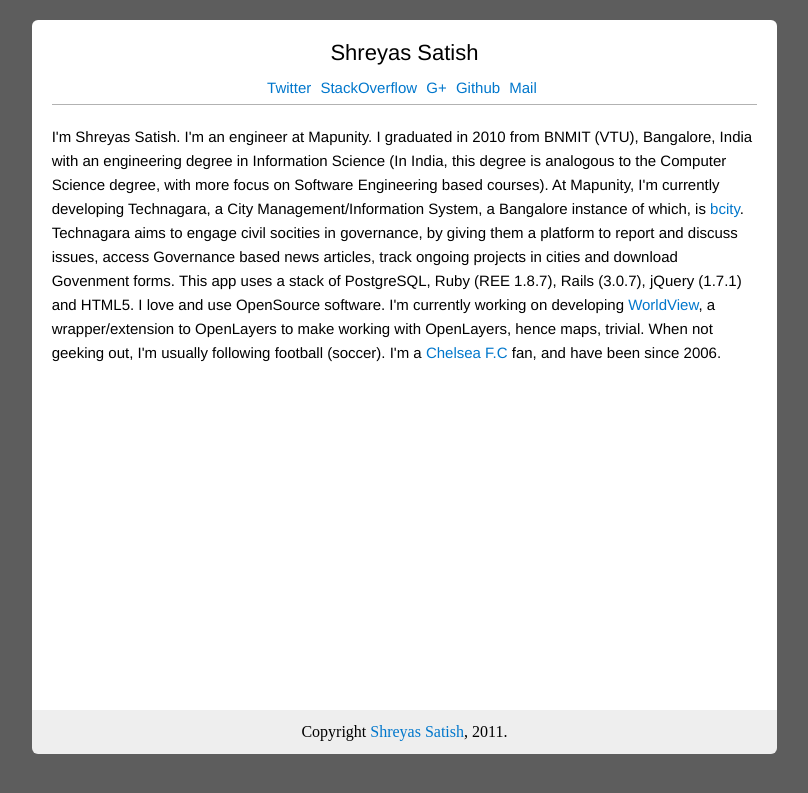
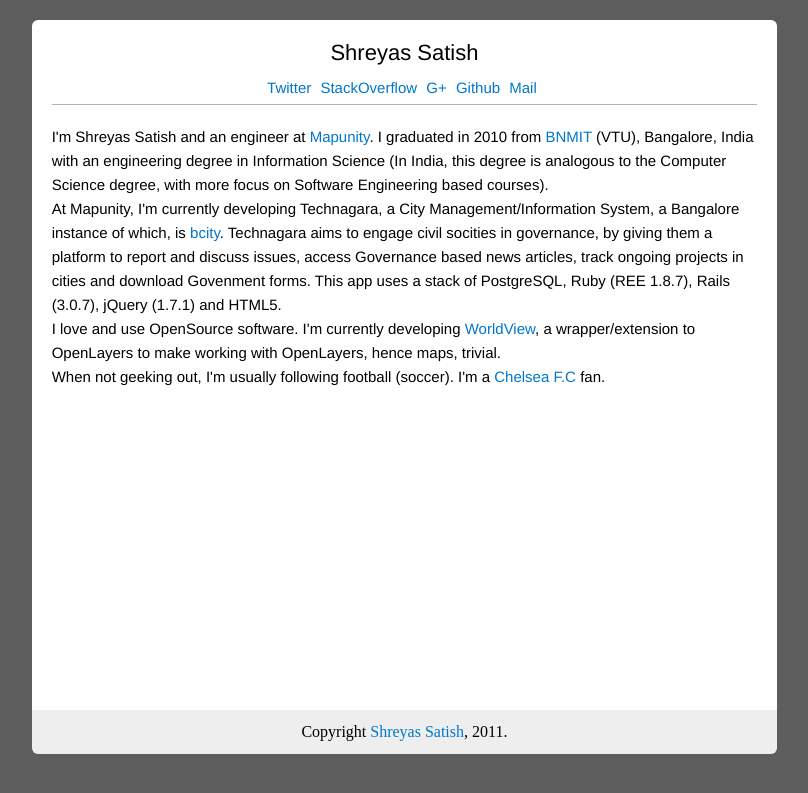
Before and after one commit to shreyas-satish/shreyas-satish.github.com, a Jekyll site: the page built from index.html, in a window 1280 px wide. Shown: the top 793 px of the page, without its empty margins (235-1043 px from the left). Built offline with Jekyll 4.4.1, drawn with Linux system fonts in a browser that asks for light colours; Markdown is read by kramdown in place of the engine named in the settings; comment, search, counter and statistics services are not loaded.

Commit message:
mod index

```diff
--- a/index.html
+++ b/index.html
@@ -4,14 +4,22 @@ title: Shreyas Satish
 ---
 
 <div class = 'content'>
-  I'm Shreyas Satish. I'm an engineer at Mapunity. I graduated in 2010 from BNMIT (VTU), Bangalore, India with an engineering degree in Information Science (In India, this degree is analogous to the Computer Science degree, with more focus on Software Engineering based courses).
+  <p>
+  I'm Shreyas Satish and an engineer at <a href = "http://mapunity.in">Mapunity</a>. I graduated in 2010 from <a href = "http://bnmit.org">BNMIT</a> (VTU), Bangalore, India with an engineering degree in Information Science (In India, this degree is analogous to the Computer Science degree, with more focus on Software Engineering based courses).
+  </p>
 
+  <p>
   At Mapunity, I'm currently developing Technagara, a City Management/Information System, a Bangalore instance of which, is <a href = "http://bcity.in">bcity</a>.
   Technagara aims to engage civil socities in governance, by giving them a platform to report and discuss issues, access Governance based news articles, track ongoing projects in cities and download Govenment forms.
   This app uses a stack of PostgreSQL, Ruby (REE 1.8.7), Rails (3.0.7), jQuery (1.7.1) and HTML5.
+  </p>
 
-  I love and use OpenSource software. I'm currently working on developing <a href="http://github.com/shreyas-satish/worldview">WorldView</a>, a wrapper/extension to OpenLayers to make working with OpenLayers, hence maps, trivial.
+  <p>
+  I love and use OpenSource software. I'm currently developing <a href="http://github.com/shreyas-satish/worldview">WorldView</a>, a wrapper/extension to OpenLayers to make working with OpenLayers, hence maps, trivial.
+  </p>
 
-  When not geeking out, I'm usually following football (soccer). I'm a <a href = "http://chelseafc.com">Chelsea F.C </a> fan, and have been since 2006.
+  <p>
+  When not geeking out, I'm usually following football (soccer). I'm a <a href = "http://chelseafc.com">Chelsea F.C </a> fan.
+  </p>
 
 </div>
```
